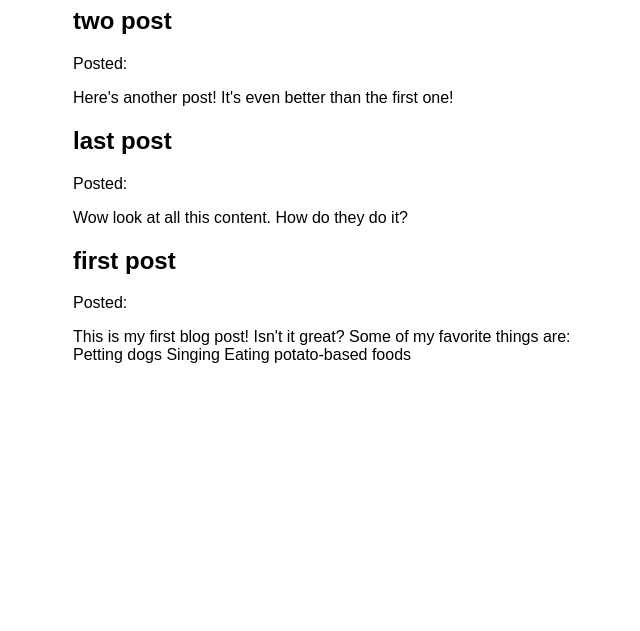
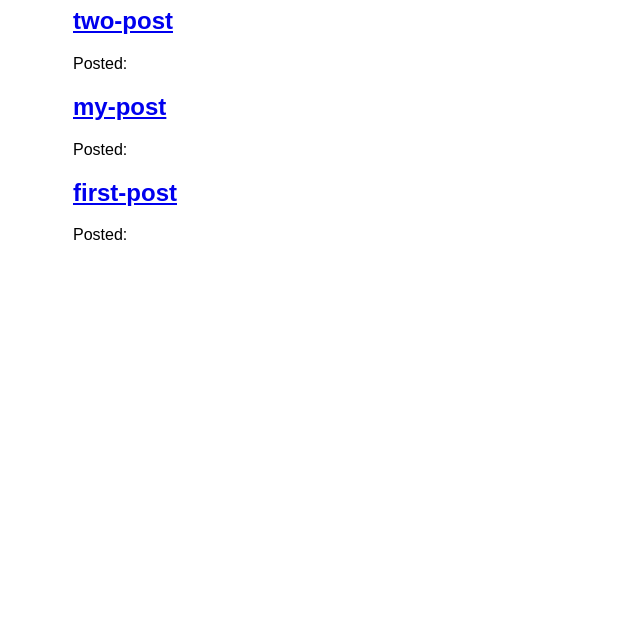
Before and after one commit to GolovchikYura/YUDBUILD, a Gatsby site: page /blog in a window 1280 px wide. Shown: the part 169-800 px from the top of the page, without its empty margins (317-957 px from the left). Built offline with nearby package versions, Linux system fonts and the light colour scheme; Gatsby itself is replaced by a stand-in of ours.

Commit message:
Finished Gatsby Tutorial Part 6

```diff
--- a/blog/first-post.mdx
+++ b/blog/first-post.mdx
@@ -1,5 +1,5 @@
 ---
-title: "first post"
+title: "first-post"
 data: "2023-09-10"
 slug: "first-post"
 ---
--- a/blog/last-post.mdx
+++ b/blog/my-post.mdx
@@ -1,6 +1,6 @@
 ---
-title: "last post"
+title: "my-post"
 data: "2023-09-20"
-slug: "last-post"
+slug: "my-post"
 ---
 Wow look at all this content. How do they do it?
--- a/blog/two-post.mdx
+++ b/blog/two-post.mdx
@@ -1,6 +1,6 @@
 ---
-title: "two post"
+title: "two-post"
 data: "2023-09-30"
-slug: "fwo-post"
+slug: "two-post"
 ---
 Here's another post! It's even better than the first one!
--- a/src/components/layout.js
+++ b/src/components/layout.js
@@ -26,6 +26,7 @@
           <li className={navLinkItem}><Link to="/" className={navLinkText}>Home</Link></li>
           <li className={navLinkItem}><Link to="/about"className={navLinkText}>About</Link></li>
           <li className={navLinkItem}><Link to="/blog"className={navLinkText}>Blog</Link></li>
+          {/* <li className={navLinkItem}><Link to="/blog"className={navLinkText}>Blog</Link></li> */}
         </ul>
       </nav>
       <main>
--- a/src/pages/blog.js
+++ /dev/null
@@ -1,36 +0,0 @@
-import * as React from 'react'
-import Layout from '../components/layout'
-import { graphql } from 'gatsby'
-import Seo from '../components/seo'
-const BlogPage = ({ data }) =>{
-    return (
-        <Layout pageTitle="YUDBLOG">
-        {
-        data.allMdx.nodes.map((node) => (
-          <article key={node.id}>
-            <h2>{node.frontmatter.title}</h2>
-            <p>Posted: {node.frontmatter.date}</p>
-            <p>{node.excerpt}</p>
-          </article>
-        ))
-      }
-        </Layout>
-    )
-}
-export const query = graphql`
-  query  {
-    allMdx(sort: {frontmatter: {data: DESC}}) {
-      nodes {
-        frontmatter {
-          data(formatString: "")
-          title
-        }
-        id
-        excerpt
-      }
-    }
-  }
-`
-export const Head = () => <Seo title="YUDBLOG"/>
-
-export default BlogPage
--- /dev/null
+++ b/src/pages/blog/index.js
@@ -0,0 +1,42 @@
+import * as React from 'react'
+import { Link, graphql } from 'gatsby'
+import Layout from '../../components/layout'
+import Seo from '../../components/seo'
+
+const BlogPage = ({ data }) => {
+  return (
+    <Layout pageTitle="My Blog Posts">
+      {
+        data.allMdx.nodes.map(node => (
+          <article key={node.id}>
+            <h2>
+              <Link to={`/blog/${node.frontmatter.slug}`}>
+                {node.frontmatter.title}
+              </Link>
+            </h2>
+            <p>Posted: {node.frontmatter.date}</p>
+          </article>
+        ))
+      }
+    </Layout>
+  )
+}
+
+export const query = graphql`
+  query {
+    allMdx(sort: { frontmatter: { data: DESC }}) {
+      nodes {
+        frontmatter {
+          data(formatString: "MMMM D, YYYY")
+          title
+          slug
+        }
+        id
+      }
+    }
+  }
+`
+
+export const Head = () => <Seo title="My Blog Posts" />
+
+export default BlogPage
```
Also changed, not shown: src/pages/blog/{mdx.frontmatter__slug}.js (added, +28 -0 lines).
